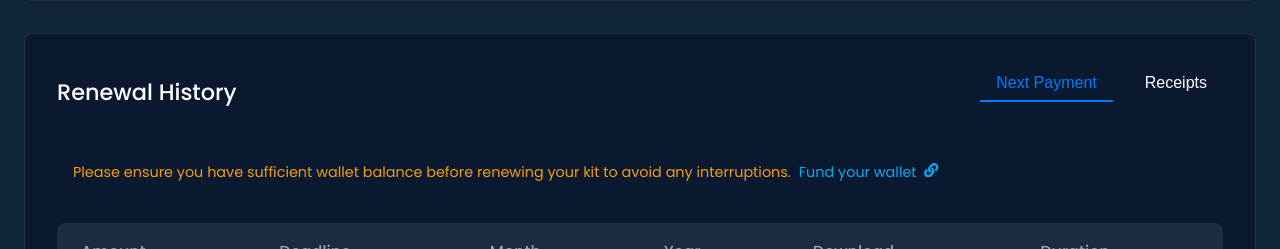
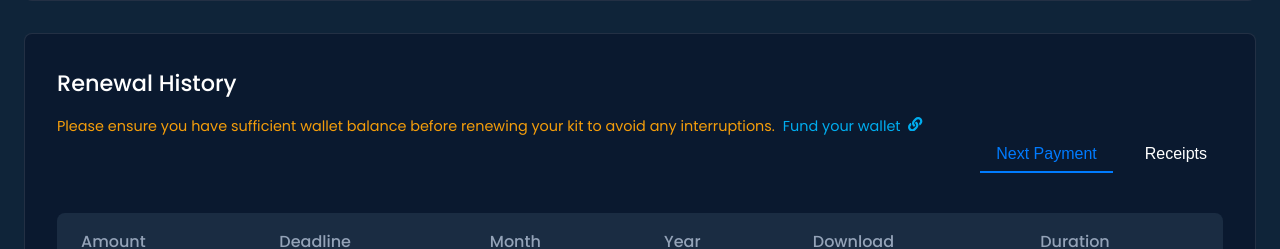
Before and after one commit to geekelo/starlinks-solution-portal, a React (Create React App) app: page /dashboard/1 in a window 1280 px wide. Shown: the part 1093-1342 px from the top of the page. Built offline with nearby package versions, Linux system fonts and the light colour scheme; no server answers; sample sign-in values are in the browser's storage; a web font is replaced by a local one.

Commit message:
Ft: align warning text and navc

```diff
--- a/src/pages/Dashboard.jsx
+++ b/src/pages/Dashboard.jsx
@@ -362,6 +362,12 @@ const Dashboard = () => {
         <div className="renewal-history-section">
           <div className="card-header">
             <h2>Renewal History</h2>
+            <div className="warning-text">
+              Please ensure you have sufficient wallet balance before renewing your kit to avoid any interruptions.
+              <Link to="/billing" className="billing-link">
+                Fund your wallet <FaLink style={{ marginLeft: "4px" }} />
+              </Link>
+            </div>
             <div className="tabs">
               <button
                 className={`tab ${activeTab === "invoices" ? "active" : ""}`}
@@ -379,12 +385,7 @@ const Dashboard = () => {
           </div>
 
           <div className="table-container">
-            <div className="warning-text">
-              Please ensure you have sufficient wallet balance before renewing your kit to avoid any interruptions.
-              <Link to="/billing" className="billing-link">
-                Fund your wallet <FaLink style={{ marginLeft: "4px" }} />
-              </Link>
-            </div>
+
 
             <table className="table">
               <thead>
--- a/src/styles/Billing.css
+++ b/src/styles/Billing.css
@@ -54,7 +54,7 @@
   box-shadow: 0 4px 20px rgba(0, 0, 0, 0.2);
 }
 
-.card-header, .billing-history {
+.billing-history {
   display: flex;
   justify-content: space-between;
   align-items: center;
--- a/src/styles/Dashboard.css
+++ b/src/styles/Dashboard.css
@@ -445,9 +445,8 @@
 
 .card-header {
   display: flex;
-  justify-content: space-between;
-  align-items: center;
   margin-bottom: 1.5rem;
+  flex-direction: column;
 }
 
 .card-header h2 {
@@ -601,6 +600,7 @@
   display: flex;
   gap: 1rem;
   margin-bottom: 1rem;
+  justify-content: flex-end;
 }
 
 .tab {
@@ -635,8 +635,7 @@
 .warning-text {
   color: #f59e0b;
   font-size: 0.9rem;
-  margin-bottom: 1.5rem;
-  padding: 1rem;
+  padding-top: 1rem;
   border-radius: 8px;
 }
 
```
